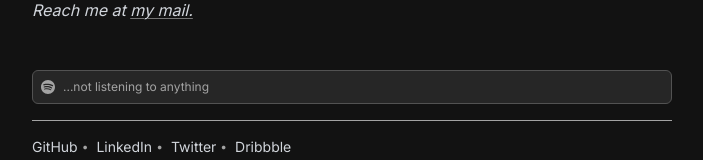
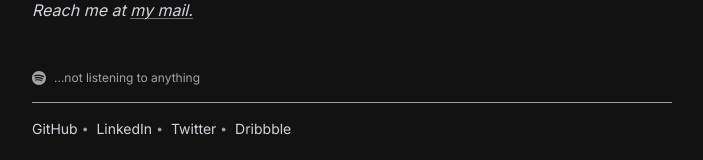
Before and after one commit to shm-dtt/portfolio-v2, a Next.js app: page / in a window 1280 px wide. Shown: the part 466-626 px from the top of the page, without its empty margins (288-991 px from the left). Built offline with nearby package versions, Linux system fonts and the light colour scheme; no server answers.

Commit message:
minor changes

```diff
--- a/components/SpotifyStatus/SpotifyStatus.tsx
+++ b/components/SpotifyStatus/SpotifyStatus.tsx
@@ -32,7 +32,7 @@ const SpotifyStatus: React.FC = () => {
           setOffline(false);
         }
       });
-    }, 10000);
+    }, 5000);
 
     return () => {
       clearInterval(interval);
@@ -40,7 +40,7 @@ const SpotifyStatus: React.FC = () => {
   }, []);
 
   return (
-    <div className="flex items-center gap-2 p-2 bg-neutral-800 border border-neutral-600 rounded-md">
+    <div className="flex items-center gap-2">
       <div className="flex items-center">
         <SpotifyLogo
           width={14}
```
